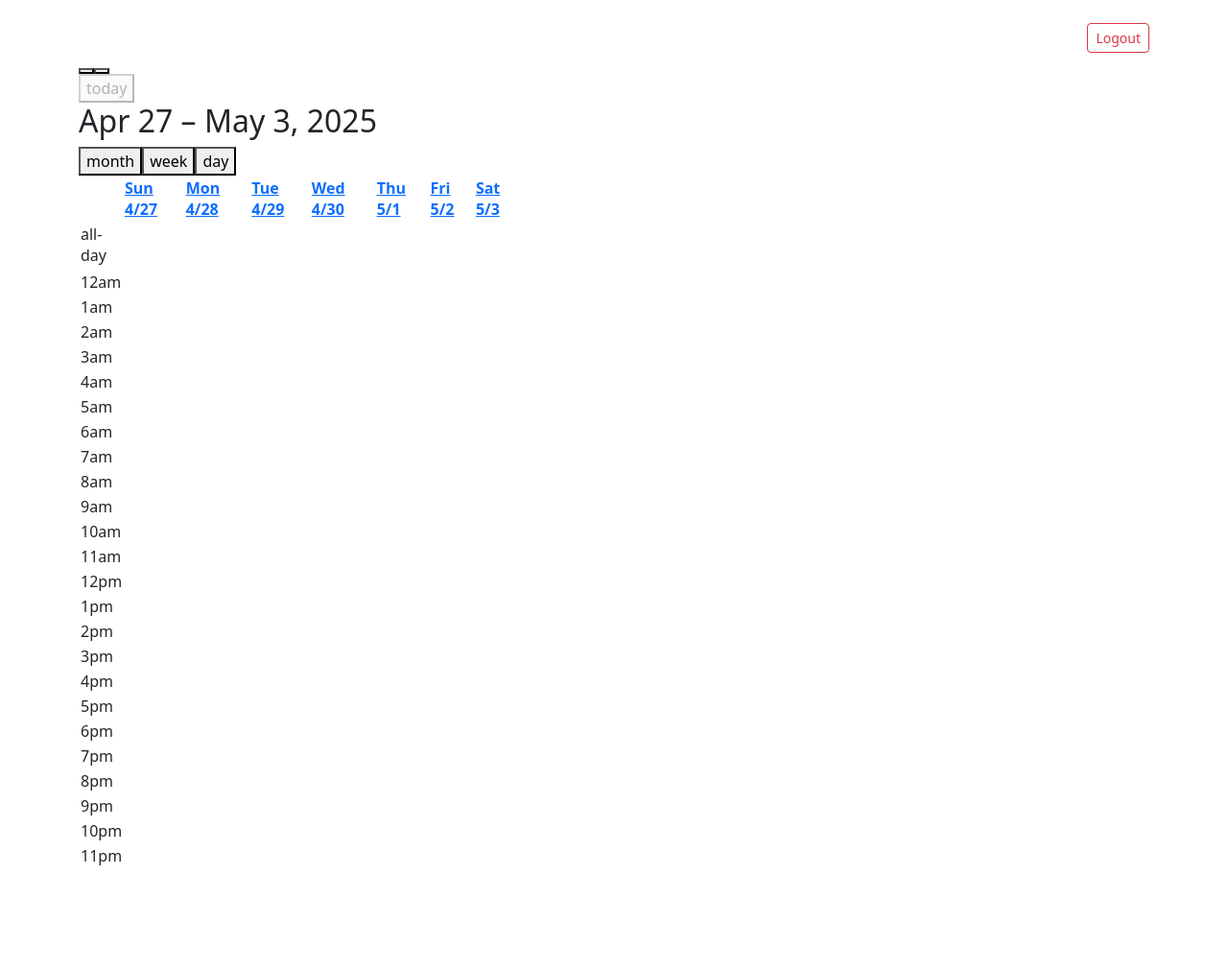
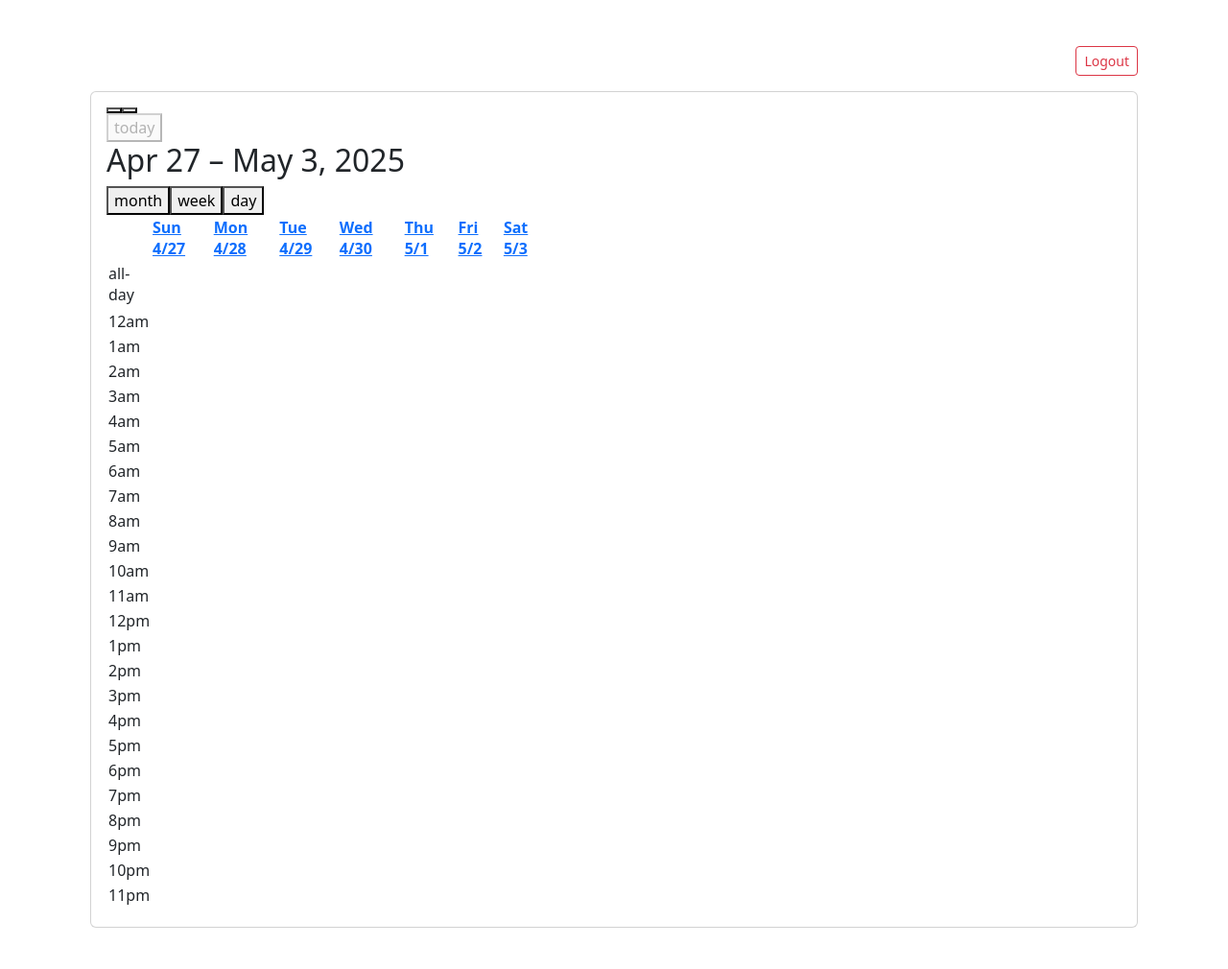
Before and after one commit to Lemi-in/SmartSchedule, a PHP site: the page made by admin/view_calendar copy.php in a window 1280 px wide. Shown: the part 80-1090 px from the top of the page at 96% size. After the commit the page ends 1047 px from the top, so only its background shows below. Run offline with PHP 8.4, Linux system fonts and the light colour scheme; a user stored in the database is signed in; data that the repository does not hold is empty; some libraries are stand-ins or nearby versions.

Commit message:
edit front end

```diff
--- a/admin/view_calendar copy.php
+++ b/admin/view_calendar copy.php
@@ -5,7 +5,6 @@ require '../db.php';
 
 $role = $_SESSION['role'];
 $user_id = $_SESSION['id'];
-
 
 if ($role === 'admin') {
     $sql = "SELECT * FROM schedules";
@@ -36,14 +35,20 @@ while ($row = $result->fetch_assoc()) {
 }
 ?>
 
-<div class="text-end mb-3">
-    <a href="../logout.php" class="btn btn-outline-danger btn-sm">Logout</a>
+<div class="container py-4">
+    <div class="text-end mb-3">
+        <a href="../logout.php" class="btn btn-outline-danger btn-sm">Logout</a>
+    </div>
+
+    <div class="card">
+        <div class="card-body">
+            <div id="calendar"></div>
+        </div>
+    </div>
 </div>
 
 <link href='https://cdn.jsdelivr.net/npm/fullcalendar@6.1.9/main.min.css' rel='stylesheet' />
 <script src='https://cdn.jsdelivr.net/npm/fullcalendar@6.1.9/main.min.js'></script>
-
-<div id='calendar'></div>
 
 <script>
 document.addEventListener('DOMContentLoaded', function () {
@@ -55,7 +60,8 @@ document.addEventListener('DOMContentLoaded', function () {
             left: 'prev,next today',
             center: 'title',
             right: 'dayGridMonth,timeGridWeek,timeGridDay'
-        }
+        },
+        height: "auto"
     });
     calendar.render();
 });
```
